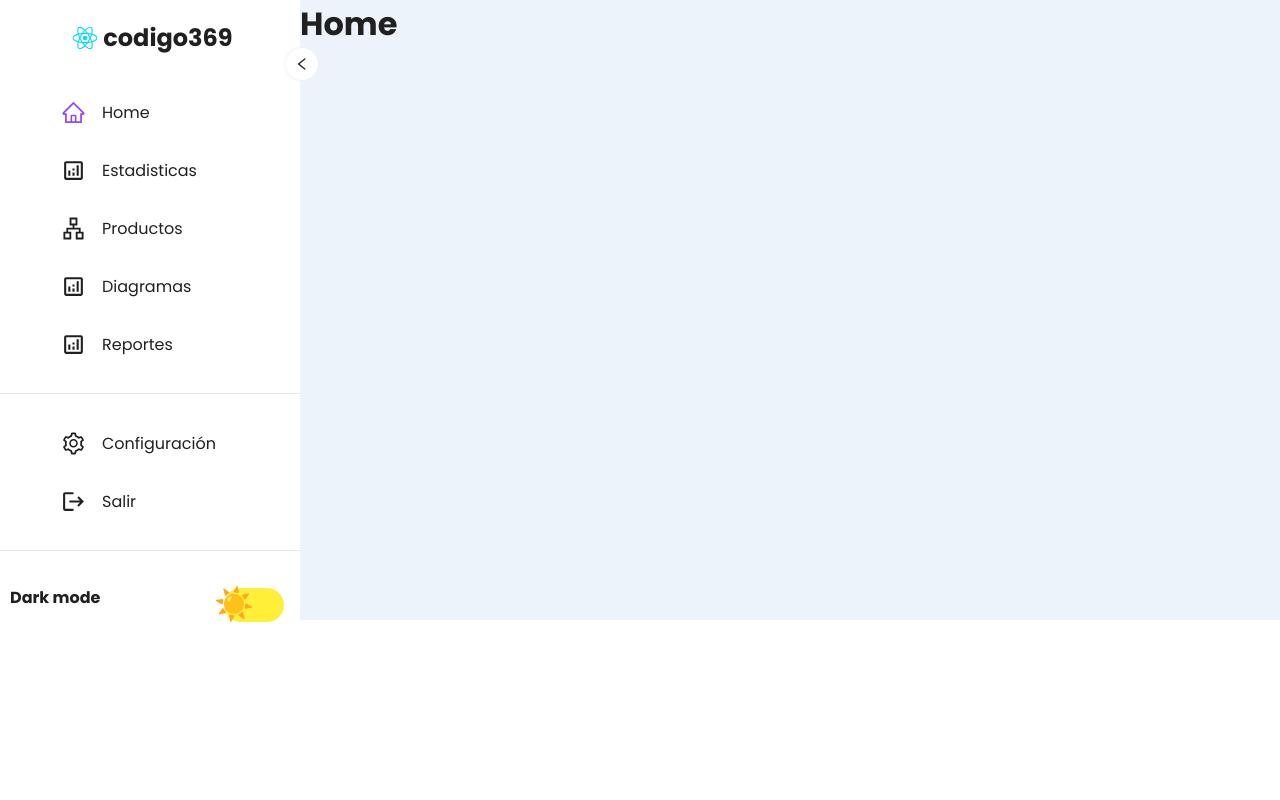
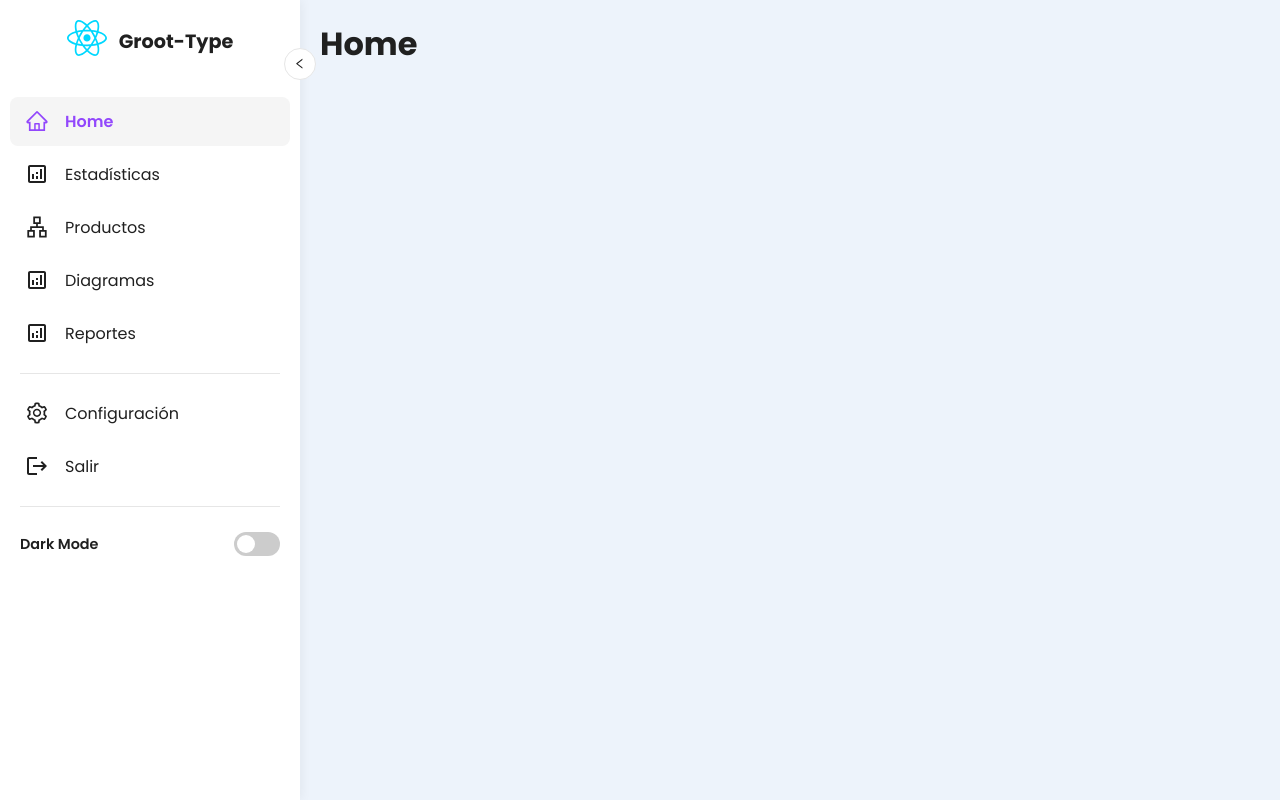
Before and after one commit to menteLocuaz/amadeus, a React (Vite) app: page / in a window 1280 px wide. Built offline with nearby package versions, Linux system fonts and the light colour scheme.

Commit message:
feat: creación de estructura simple en React

```diff
--- a/package.json
+++ b/package.json
@@ -10,11 +10,13 @@
     "preview": "vite preview"
   },
   "dependencies": {
+    "axios": "^1.13.6",
     "react": "^19.2.0",
     "react-dom": "^19.2.0",
     "react-icons": "^5.6.0",
     "react-router-dom": "^7.13.1",
-    "styled-components": "^6.3.11"
+    "styled-components": "^6.3.11",
+    "zustand": "^5.0.11"
   },
   "devDependencies": {
     "@eslint/js": "^9.39.1",
--- a/src/App.tsx
+++ b/src/App.tsx
@@ -1,43 +1,50 @@
-import React, { useState } from "react";
-import reactLogo from "./assets/react.svg";
+import { useState, useMemo } from "react";
+import { BrowserRouter } from "react-router-dom";
+import styled, { ThemeProvider } from "styled-components";
 import { MyRoutes } from "./routes/routes";
-import styled from "styled-components";
-import { BrowserRouter } from "react-router-dom";
 import { Sidebar } from "./components/Sidebar";
 import { Light, Dark } from "./styles/Themes";
-import { ThemeProvider } from "styled-components";
-export const ThemeContext = React.createContext(null);
+import { ThemeContext } from "./context/ThemeContext";
+
 function App() {
   const [theme, setTheme] = useState("light");
-  const themeStyle = theme === "light" ? Light : Dark;
+  const [sidebarOpen, setSidebarOpen] = useState(true);
 
-  const [sidebarOpen, setSidebarOpen] = useState(true);
+  // Memorizamos el estilo del tema para evitar cálculos innecesarios en cada render
+  const themeStyle = useMemo(() => (theme === "light" ? Light : Dark), [theme]);
+
   return (
-    <>
-      <ThemeContext.Provider value={{ setTheme, theme }}>
+    <ThemeContext.Provider value={{ theme, setTheme }}>
       <ThemeProvider theme={themeStyle}>
         <BrowserRouter>
-            <Container className={sidebarOpen ? "sidebarState active" : ""}>
+          <Container $sidebarOpen={sidebarOpen}>
             <Sidebar
               sidebarOpen={sidebarOpen}
               setSidebarOpen={setSidebarOpen}
             />
+            <ContentArea>
               <MyRoutes />
+            </ContentArea>
           </Container>
         </BrowserRouter>
       </ThemeProvider>
     </ThemeContext.Provider>
-    </>
   );
 }
-const Container = styled.div`
+
+// Styled Components con props transitorias ($) para evitar que lleguen al DOM
+const Container = styled.div<{ $sidebarOpen: boolean }>`
   display: grid;
-  grid-template-columns: 90px auto;
+  grid-template-columns: ${({ $sidebarOpen }) => ($sidebarOpen ? "300px" : "90px")} auto;
   background: ${({ theme }) => theme.bgtotal};
-  transition:all 0.3s ;
-  &.active {
-    grid-template-columns: 300px auto;
-  }
-  color:${({theme})=>theme.text};
+  color: ${({ theme }) => theme.text};
+  transition: grid-template-columns 0.3s ease;
+  min-height: 100vh;
 `;
+
+const ContentArea = styled.main`
+  padding: 20px;
+  overflow-y: auto;
+`;
+
 export default App;
--- a/src/components/Sidebar.tsx
+++ b/src/components/Sidebar.tsx
@@ -1,294 +1,239 @@
+import React, { useContext, useCallback } from "react";
 import styled from "styled-components";
-import logo from "../assets/react.svg";
-import { v } from "../styles/Variables";
+import { NavLink } from "react-router-dom";
 import {
   AiOutlineLeft,
   AiOutlineHome,
   AiOutlineApartment,
-  AiOutlineSetting,
+  AiOutlineSetting
 } from "react-icons/ai";
 import { MdOutlineAnalytics, MdLogout } from "react-icons/md";
-import { NavLink } from "react-router-dom";
-import { useContext } from "react";
-import { ThemeContext } from "../App";
-export function Sidebar({ sidebarOpen, setSidebarOpen }) {
-  const ModSidebaropen = () => {
-    setSidebarOpen(!sidebarOpen);
-  };
-  const { setTheme, theme } = useContext(ThemeContext);
-  const CambiarTheme = () => {
-    setTheme((theme) => (theme === "light" ? "dark" : "light"));
+import { ThemeContext } from "../context/ThemeContext";
+import { v } from "../styles/Variables";
+import logo from "../assets/react.svg";
+
+// --- Interfaces ---
+interface NavLinkItem {
+  label: string;
+  icon: React.ReactNode;
+  to: string;
+}
+
+interface SidebarProps {
+  sidebarOpen: boolean;
+  setSidebarOpen: (open: boolean) => void;
+}
+
+// --- Componente Principal ---
+export const Sidebar: React.FC<SidebarProps> = ({ sidebarOpen, setSidebarOpen }) => {
+  const context = useContext(ThemeContext);
+
+  const toggleSidebar = useCallback(() => setSidebarOpen(!sidebarOpen), [sidebarOpen, setSidebarOpen]);
+
+  const toggleTheme = useCallback(() => {
+    if (context) {
+      context.setTheme((curr) => (curr === "light" ? "dark" : "light"));
+    }
+  }, [context]);
+
+  // Manejo seguro del contexto (después de los hooks)
+  if (!context) return null;
+  const { theme } = context;
+
+  return (
+    <Container $isOpen={sidebarOpen}>
+      {/* Botón de colapso */}
+      <CollapseButton onClick={toggleSidebar} $isOpen={sidebarOpen}>
+        <AiOutlineLeft />
+      </CollapseButton>
+
+      {/* Header / Logo */}
+      <LogoSection $isOpen={sidebarOpen}>
+        <div className="img-content">
+          <img src={logo} alt="Logo" />
+        </div>
+        {sidebarOpen && <h2>Groot-Type</h2>}
+      </LogoSection>
+
+      {/* Secciones de Navegación */}
+      <NavSection links={primaryLinks} sidebarOpen={sidebarOpen} />
+      <Divider />
+      <NavSection links={secondaryLinks} sidebarOpen={sidebarOpen} />
+      <Divider />
+
+      {/* Control de Tema */}
+      <ThemeToggle $isOpen={sidebarOpen}>
+        {sidebarOpen && <span className="title">Dark Mode</span>}
+        <ToggleWrapper>
+          <label className="switch">
+            <input
+              type="checkbox"
+              checked={theme === "dark"}
+              onChange={toggleTheme}
+            />
+            <span className="slider round"></span>
+          </label>
+        </ToggleWrapper>
+      </ThemeToggle>
+    </Container>
+  );
 };
 
-  return (
-    <Container isOpen={sidebarOpen} themeUse={theme}>
-      <button className="Sidebarbutton" onClick={ModSidebaropen}>
-        <AiOutlineLeft />
-      </button>
-      <div className="Logocontent">
-        <div className="imgcontent">
-          <img src={logo} />
-        </div>
-        <h2>codigo369</h2>
-      </div>
-      {linksArray.map(({ icon, label, to }) => (
-        <div className="LinkContainer" key={label}>
+// --- Subcomponente de Navegación ---
+const NavSection = ({ links, sidebarOpen }: { links: NavLinkItem[], sidebarOpen: boolean }) => (
+  <LinksWrapper>
+    {links.map(({ label, icon, to }) => (
+      <div className="link-container" key={label}>
         <NavLink
           to={to}
-            className={({ isActive }) => `Links${isActive ? ` active` : ``}`}
+          className={({ isActive }) => `link-item ${isActive ? "active" : ""}`}
         >
-            <div className="Linkicon">{icon}</div>
+          <div className="icon-box">{icon}</div>
           {sidebarOpen && <span>{label}</span>}
         </NavLink>
       </div>
     ))}
-      <Divider />
-      {secondarylinksArray.map(({ icon, label, to }) => (
-        <div className="LinkContainer" key={label}>
-          <NavLink
-            to={to}
-            className={({ isActive }) => `Links${isActive ? ` active` : ``}`}
-          >
-            <div className="Linkicon">{icon}</div>
-            {sidebarOpen && <span>{label}</span>}
-          </NavLink>
-        </div>
-      ))}
-      <Divider />
-      <div className="Themecontent">
-        {sidebarOpen && <span className="titletheme">Dark mode</span>}
-        <div className="Togglecontent">
-          <div className="grid theme-container">
-            <div className="content">
-              <div className="demo">
-                <label className="switch" istheme={theme}>
-                  <input
-                    istheme={theme}
-                    type="checkbox"
-                    className="theme-swither"
-                    onClick={CambiarTheme}
-                  ></input>
-                  <span istheme={theme} className="slider round"></span>
-                </label>
-              </div>
-            </div>
-          </div>
-        </div>
-      </div>
-    </Container>
+  </LinksWrapper>
 );
-}
-//#region Data links
-const linksArray = [
-  {
-    label: "Home",
-    icon: <AiOutlineHome />,
-    to: "/",
-  },
-  {
-    label: "Estadisticas",
-    icon: <MdOutlineAnalytics />,
-    to: "/estadisticas",
-  },
-  {
-    label: "Productos",
-    icon: <AiOutlineApartment />,
-    to: "/productos",
-  },
-  {
-    label: "Diagramas",
-    icon: <MdOutlineAnalytics />,
-    to: "/diagramas",
-  },
-  {
-    label: "Reportes",
-    icon: <MdOutlineAnalytics />,
-    to: "/reportes",
-  },
+
+// --- Datos de Configuración ---
+const primaryLinks: NavLinkItem[] = [
+  { label: "Home", icon: <AiOutlineHome />, to: "/" },
+  { label: "Estadísticas", icon: <MdOutlineAnalytics />, to: "/estadisticas" },
+  { label: "Productos", icon: <AiOutlineApartment />, to: "/productos" },
+  { label: "Diagramas", icon: <MdOutlineAnalytics />, to: "/diagramas" },
+  { label: "Reportes", icon: <MdOutlineAnalytics />, to: "/reportes" },
 ];
-const secondarylinksArray = [
-  {
-    label: "Configuración",
-    icon: <AiOutlineSetting />,
-    to: "/null",
-  },
-  {
-    label: "Salir",
-    icon: <MdLogout />,
-    to: "/null",
-  },
+
+const secondaryLinks: NavLinkItem[] = [
+  { label: "Configuración", icon: <AiOutlineSetting />, to: "/config" },
+  { label: "Salir", icon: <MdLogout />, to: "/logout" },
 ];
-//#endregion
 
-//#region STYLED COMPONENTS
-const Container = styled.div`
-  color: ${(props) => props.theme.text};
-  background: ${(props) => props.theme.bg};
+// --- Estilos ---
+const Container = styled.div<{ $isOpen: boolean }>`
+  background: ${({ theme }) => theme.bg};
+  color: ${({ theme }) => theme.text};
   position: sticky;
-  padding-top: 20px;
-  .Sidebarbutton {
+  top: 0;
+  height: 100vh;
+  padding: 20px 0;
+  transition: all 0.3s ease;
+  z-index: 1000;
+  box-shadow: 2px 0 10px rgba(0,0,0,0.05);
+`;
+
+const CollapseButton = styled.button<{ $isOpen: boolean }>`
   position: absolute;
   top: ${v.xxlSpacing};
-    right: -18px;
+  right: -16px;
   width: 32px;
   height: 32px;
   border-radius: 50%;
-    background: ${(props) => props.theme.bgtgderecha};
-    box-shadow: 0 0 4px ${(props) => props.theme.bg3},
-      0 0 7px ${(props) => props.theme.bg};
+  background: ${({ theme }) => theme.bgtgderecha};
+  color: inherit;
+  border: 1px solid ${({ theme }) => theme.bg3};
   display: flex;
   align-items: center;
   justify-content: center;
   cursor: pointer;
-    transition: all 0.3s;
-    transform: ${({ isOpen }) => (isOpen ? `initial` : `rotate(180deg)`)};
-    border: none;
-    letter-spacing: inherit;
+  transform: ${({ $isOpen }) => ($isOpen ? "rotate(0deg)" : "rotate(180deg)")};
+  transition: all 0.3s ease;
+  &:hover { background: ${({ theme }) => theme.bg3}; }
+`;
+
+const LogoSection = styled.div<{ $isOpen: boolean }>`
+  display: flex;
+  align-items: center;
+  justify-content: center;
+  gap: 12px;
+  padding: 0 20px 30px;
+
+  .img-content {
+    img { width: 40px; }
+    transform: ${({ $isOpen }) => ($isOpen ? "scale(1)" : "scale(1.3)")};
+    transition: transform 0.3s ease;
+  }
+
+  h2 { font-size: 1.2rem; margin: 0; }
+`;
+
+const LinksWrapper = styled.div`
+  .link-container {
+    padding: 0 10px;
+    margin: 4px 0;
+  }
+
+  .link-item {
+    display: flex;
+    align-items: center;
+    padding: 12px 15px;
+    text-decoration: none;
     color: inherit;
-    font-size: inherit;
-    text-align: inherit;
-    padding: 0;
-    font-family: inherit;
-    outline: none;
+    border-radius: 8px;
+    transition: background 0.2s;
+    white-space: nowrap;
+
+    &:hover { background: ${({ theme }) => theme.bg3}; }
+    &.active {
+      color: ${({ theme }) => theme.bg4};
+      background: ${({ theme }) => theme.bg2};
+      font-weight: 600;
     }
-  .Logocontent {
+
+    .icon-box {
+      min-width: 40px;
       display: flex;
-    justify-content: center;
-    align-items: center;
-
-    padding-bottom: ${v.lgSpacing};
-    .imgcontent {
-      display: flex;
-      img {
-        max-width: 100%;
-        height: auto;
-      }
-      cursor: pointer;
-      transition: all 0.3s;
-      transform: ${({ isOpen }) => (isOpen ? `scale(0.7)` : `scale(1.5)`)};
-    }
-    h2 {
-      display: ${({ isOpen }) => (isOpen ? `block` : `none`)};
+      font-size: 24px;
     }
   }
-  .LinkContainer {
-    margin: 8px 0;
+`;
 
-    padding: 0 15%;
-    :hover {
-      background: ${(props) => props.theme.bg3};
-    }
-    .Links {
+const Divider = styled.hr`
+  border: none;
+  height: 1px;
+  background: ${({ theme }) => theme.bg3};
+  margin: 15px 20px;
+`;
+
+const ThemeToggle = styled.div<{ $isOpen: boolean }>`
   display: flex;
   align-items: center;
-      text-decoration: none;
-      padding: calc(${v.smSpacing}-2px) 0;
-      color: ${(props) => props.theme.text};
-      height:50px;
-      .Linkicon {
-        padding: ${v.smSpacing} ${v.mdSpacing};
-        display: flex;
+  justify-content: ${({ $isOpen }) => ($isOpen ? "space-between" : "center")};
+  padding: 10px 20px;
 
-        svg {
-          font-size: 25px;
-        }
-      }
-      &.active {
-        .Linkicon {
-          svg {
-            color: ${(props) => props.theme.bg4};
-          }
-        }
-      }
-    }
-  }
-  .Themecontent {
-    display: flex;
-    align-items: center;
-    justify-content: space-between;
-    .titletheme {
-      display: block;
-      padding: 10px;
-      font-weight: 700;
-      opacity: ${({ isOpen }) => (isOpen ? `1` : `0`)};
-      transition: all 0.3s;
-      white-space: nowrap;
-      overflow: hidden;
-    }
-    .Togglecontent {
-      margin: ${({ isOpen }) => (isOpen ? `auto 40px` : `auto 15px`)};
-      width: 36px;
-      height: 20px;
-      border-radius: 10px;
-      transition: all 0.3s;
-      position: relative;
-      .theme-container {
-        background-blend-mode: multiply, multiply;
-        transition: 0.4s;
-        .grid {
-          display: grid;
-          justify-items: center;
-          align-content: center;
-          height: 100vh;
-          width: 100vw;
-          font-family: "Lato", sans-serif;
-        }
-        .demo {
-          font-size: 32px;
+  .title { font-weight: 600; font-size: 0.9rem; }
+`;
+
+const ToggleWrapper = styled.div`
   .switch {
     position: relative;
     display: inline-block;
-            width: 60px;
-            height: 34px;
-            .theme-swither {
-              opacity: 0;
-              width: 0;
-              height: 0;
-              &:checked + .slider:before {
-                left: 4px;
-                content: "🌑";
-                transform: translateX(26px);
-              }
-            }
+    width: 46px;
+    height: 24px;
+
+    input { opacity: 0; width: 0; height: 0; }
+
     .slider {
       position: absolute;
       cursor: pointer;
-              top: 0;
-              left: 0;
-              right: 0;
-              bottom: 0;
-              background: ${({ themeUse }) =>
-                themeUse === "light" ? v.lightcheckbox : v.checkbox};
-
-              transition: 0.4s;
-              &::before {
-                position: absolute;
-                content: "☀️";
-                height: 0px;
-                width: 0px;
-                left: -10px;
-                top: 16px;
-                line-height: 0px;
-                transition: 0.4s;
-              }
-              &.round {
+      top: 0; left: 0; right: 0; bottom: 0;
+      background-color: #ccc;
+      transition: .4s;
       border-radius: 34px;
 
-                &::before {
+      &:before {
+        position: absolute;
+        content: "";
+        height: 18px; width: 18px;
+        left: 3px; bottom: 3px;
+        background-color: white;
+        transition: .4s;
         border-radius: 50%;
       }
     }
-            }
-          }
-        }
-      }
-    }
+
+    input:checked + .slider { background-color: #2196F3; }
+    input:checked + .slider:before { transform: translateX(22px); }
   }
 `;
-const Divider = styled.div`
-  height: 1px;
-  width: 100%;
-  background: ${(props) => props.theme.bg3};
-  margin: ${v.lgSpacing} 0;
-`;
-//#endregion
--- /dev/null
+++ b/src/context/ThemeContext.tsx
@@ -0,0 +1,8 @@
+import React from "react";
+
+interface ThemeContextType {
+  theme: string;
+  setTheme: React.Dispatch<React.SetStateAction<string>>;
+}
+
+export const ThemeContext = React.createContext<ThemeContextType | null>(null);
--- a/src/pages/Producto.tsx
+++ b/src/pages/Producto.tsx
@@ -1,10 +1,103 @@
+import { useEffect } from "react";
 import styled from "styled-components";
+import { useProductStore } from "../store/useProductStore";
 
-export function productos(){
-    return(
-        <Container>
-            <h1>Productop</h1>
-        </Container>
-    );
+export function Productos() {
+  // Suscribirse al store de productos (Patrón Observer)
+  const { products, isLoading, error, fetchProducts } = useProductStore();
+
+  useEffect(() => {
+    // Carga inicial de datos
+    fetchProducts();
+  }, [fetchProducts]);
+
+  return (
+    <Container>
+      <HeaderSection>
+        <h1>Gestión de Productos</h1>
+        <p>Visualización y control de inventario en tiempo real.</p>
+      </HeaderSection>
+
+      {isLoading && <StatusMessage>Cargando productos...</StatusMessage>}
+
+      {error && <ErrorMessage>Error: {error}</ErrorMessage>}
+
+      {!isLoading && !error && (
+        <ProductGrid>
+          {products.length > 0 ? (
+            products.map((product) => (
+              <ProductCard key={product.id}>
+                <div className="info">
+                  <h3>{product.name}</h3>
+                  <span className="category">{product.category}</span>
+                </div>
+                <div className="price">${product.price}</div>
+              </ProductCard>
+            ))
+          ) : (
+            <p>No se encontraron productos en el sistema.</p>
+          )}
+        </ProductGrid>
+      )}
+    </Container>
+  );
 }
-const Container = styled.div``;
+
+// --- Estilos ---
+const Container = styled.div`
+  padding: 40px;
+  max-width: 1200px;
+  margin: 0 auto;
+`;
+
+const HeaderSection = styled.div`
+  margin-bottom: 30px;
+  h1 { font-size: 2.5rem; margin: 0; color: ${({ theme }) => theme.text}; }
+  p { color: ${({ theme }) => theme.textsecondary}; margin-top: 10px; }
+`;
+
+const ProductGrid = styled.div`
+  display: grid;
+  grid-template-columns: repeat(auto-fill, minmax(280px, 1fr));
+  gap: 20px;
+`;
+
+const ProductCard = styled.div`
+  background: ${({ theme }) => theme.bg2};
+  border: 1px solid ${({ theme }) => theme.bg3};
+  border-radius: 12px;
+  padding: 20px;
+  display: flex;
+  justify-content: space-between;
+  align-items: center;
+  transition: transform 0.2s, box-shadow 0.2s;
+
+  &:hover {
+    transform: translateY(-5px);
+    box-shadow: 0 10px 20px rgba(0,0,0,0.1);
+    border-color: ${({ theme }) => theme.bg4};
+  }
+
+  .info {
+    h3 { margin: 0; font-size: 1.1rem; }
+    .category { font-size: 0.85rem; opacity: 0.7; color: ${({ theme }) => theme.bg4}; font-weight: 600; }
+  }
+
+  .price {
+    font-size: 1.2rem;
+    font-weight: 700;
+    color: ${({ theme }) => theme.text};
+  }
+`;
+
+const StatusMessage = styled.div`
+  text-align: center;
+  padding: 40px;
+  font-size: 1.2rem;
+`;
+
+const ErrorMessage = styled(StatusMessage)`
+  color: #ff4d4d;
+  background: rgba(255, 77, 77, 0.1);
+  border-radius: 8px;
+`;
--- /dev/null
+++ b/src/store/useProductStore.ts
@@ -0,0 +1,44 @@
+import { create } from 'zustand';
+import { Product, ProductService } from '../services/ProductService';
+
+// PATRÓN OBSERVER: Zustand notifica automáticamente a los componentes cuando el estado cambia
+interface ProductState {
+  products: Product[];
+  isLoading: boolean;
+  error: string | null;
+
+  // Acciones (Actions)
+  fetchProducts: () => Promise<void>;
+  addProduct: (product: Omit<Product, 'id'>) => Promise<void>;
+}
+
+export const useProductStore = create<ProductState>((set) => ({
+  products: [],
+  isLoading: false,
+  error: null,
+
+  fetchProducts: async () => {
+    set({ isLoading: true, error: null });
+    try {
+      const data = await ProductService.getAll();
+      set({ products: data, isLoading: false });
+    } catch (err: unknown) {
+      const errorMessage = err instanceof Error ? err.message : 'Error al cargar productos';
+      set({ error: errorMessage, isLoading: false });
+    }
+  },
+
+  addProduct: async (newProduct) => {
+    set({ isLoading: true });
+    try {
+      const created = await ProductService.create(newProduct);
+      set((state) => ({
+        products: [...state.products, created],
+        isLoading: false
+      }));
+    } catch (err: unknown) {
+      const errorMessage = err instanceof Error ? err.message : 'Error al crear producto';
+      set({ error: errorMessage, isLoading: false });
+    }
+  }
+}));
```
Also changed, not shown: src/api/axiosClient.ts (added, +20 -0 lines), src/services/ProductService.ts (added, +36 -0 lines), src/styled.d.ts (added, +13 -0 lines), src/styles/Themes.tsx (+14 -6 lines), 1 other file (tests, documents, lock files or other folders). Lines whose indentation alone changed are shown as unchanged.
